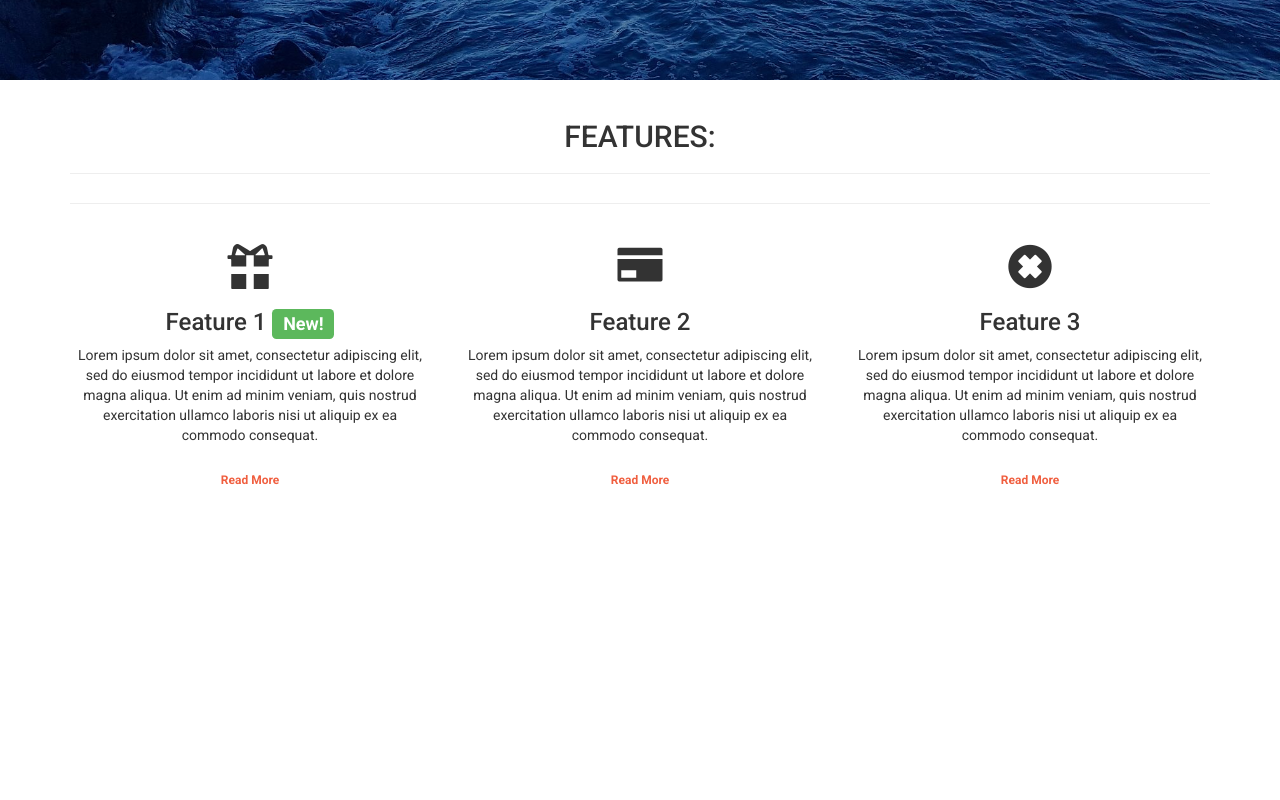
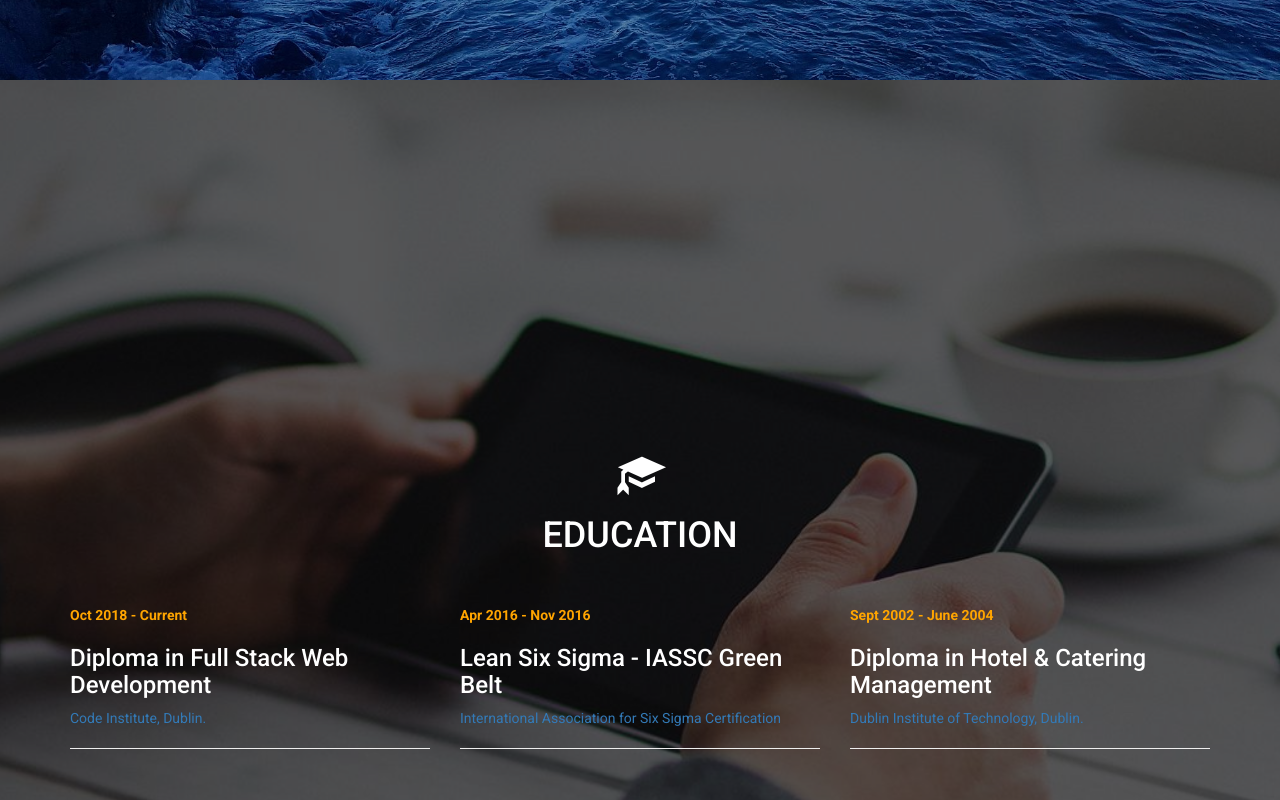
Before and after one commit to ahaseeb235/AbdulHaseebCV, a plain HTML site: page index.html in a window 1280 px wide. Shown: the part 720-1520 px from the top of the page. Before the commit the page ends 1265 px from the top, so only its background shows below. Drawn offline with nearby package versions, Linux system fonts and the light colour scheme.

Commit message:
initial commit

```diff
--- a/index.html
+++ b/index.html
@@ -75,41 +75,41 @@
 
 
      <!-- Education -->
-     <div class="container-wrapper container-wrapper--red">
+     <div class="container-wrapper container-wrapper-edu">
+        <div class="opaque-overlay-edu">&nbsp;</div>
         <div class="container education-container content-container">
             <!-- Education -->
             <section class="education">
                 <div class="row">
                     <div class="col-xs-12">
-                        <div class="page-header">
-                            <h2 class="text-uppercase">Features:</h2>
-                            <hr class="block-divider block-divider--short block-divider--white">
+                        <div class="header-education">
+                            <h1 class="text-uppercase"><span class="glyphicon glyphicon-education"></span>Education </h1>
                         </div>
                     </div>
                 </div>
                 <div class="row">
                     <div class="col-xs-12 col-md-6 col-lg-4">
                         <div class="feature">
-                            <h3><span class="glyphicon glyphicon-gift hidden-xs"></span> Feature 1 <span class="label label-success">New!</span></h3>
-                            <p>Lorem ipsum dolor sit amet, consectetur adipiscing elit, sed do eiusmod tempor incididunt ut labore et dolore magna aliqua. Ut enim ad minim veniam, quis nostrud exercitation ullamco laboris nisi ut aliquip ex ea commodo consequat.
-                            </p>
-                            <p><a class="btn btn-sm btn-default" href="">Read More</a></p>
+                            <p class="time-line">Oct 2018 - Current</p>
+                            <h3>Diploma in Full Stack Web Development </h3><!-- <span class="label label-success">Current</span> -->
+                            <p class="gen-links"><a href="http://www.codeinstitute.net" target="_blank">Code Institute, Dublin.</a></p>
+                            <hr>
+                        </div>
+                    </div>
+                   <div class="col-xs-12 col-md-6 col-lg-4">
+                        <div class="feature">
+                            <p class="time-line">Apr 2016 - Nov 2016</p>
+                            <h3>Lean Six Sigma - IASSC Green Belt </h3>
+                            <p class="gen-links"> <a href="https://www.iassc.org/" target="_blank">International Association for Six Sigma Certification</a></p>
+                            <hr>
                         </div>
                     </div>
                     <div class="col-xs-12 col-md-6 col-lg-4">
                         <div class="feature">
-                            <h3><span class="glyphicon glyphicon-credit-card hidden-xs"></span> Feature 2</h3>
-                            <p>Lorem ipsum dolor sit amet, consectetur adipiscing elit, sed do eiusmod tempor incididunt ut labore et dolore magna aliqua. Ut enim ad minim veniam, quis nostrud exercitation ullamco laboris nisi ut aliquip ex ea commodo consequat.
-                            </p>
-                            <p><a class="btn btn-sm btn-default" href="">Read More</a></p>
-                        </div>
-                    </div>
-                    <div class="col-xs-12 hidden-md col-lg-4">
-                        <div class="feature">
-                            <h3><span class="glyphicon glyphicon-remove-sign hidden-xs"></span> Feature 3</h3>
-                            <p>Lorem ipsum dolor sit amet, consectetur adipiscing elit, sed do eiusmod tempor incididunt ut labore et dolore magna aliqua. Ut enim ad minim veniam, quis nostrud exercitation ullamco laboris nisi ut aliquip ex ea commodo consequat.
-                            </p>
-                            <p><a class="btn btn-sm btn-default" href="">Read More</a></p>
+                            <p class="time-line">Sept 2002 - June 2004</p>
+                            <h3>Diploma in Hotel & Catering Management </h3>
+                            <p class="gen-links"><a href="http://www.dit.ie/" target="_blank">Dublin Institute of Technology, Dublin.</a></p>
+                            <hr>
                         </div>
                     </div>
                 </div>
--- a/style.css
+++ b/style.css
@@ -1,5 +1,17 @@
 body {
   font-family: 'Roboto', sans-serif;
+}
+
+/* general links */
+
+.gen-links {
+    text-decoration: none;
+    color: green;
+}
+
+.gen-links :hover {
+    text-decoration: none;
+    color: #fafafa;
 }
 
 /* navbar */
@@ -172,9 +184,46 @@ body {
 
 /* education */
 
+
+
+.container-wrapper-edu {
+    height: 120vh;
+    background: url('../images/featurebg1.jpg') no-repeat center center fixed;
+    -webkit-background-size: cover;
+    -moz-background-size: cover;
+    -o-background-size: cover;
+    background-size: cover;
+    display: flex;
+    align-items: center;
+    justify-content: flex-start;
+    position: relative;
+    padding-top: 120px;
+    color: white;
+}
+
+.opaque-overlay-edu {
+    position: absolute;
+    top: 0;
+    left: 0;
+    height: 100%;
+    width: 100%;
+    background-color: rgba(0, 0, 0, 0.50);
+}
+
+.header-education {
+    text-align: center;
+    padding-bottom: 40px;
+}
+
 .education {
-    text-align: center;
+    text-align: left;
     margin-bottom: 40px;
+}
+
+.time-line {
+    content: attr(dates);
+    color: orange;
+    font-weight: bold;
 }
 
 .education .glyphicon {
```
